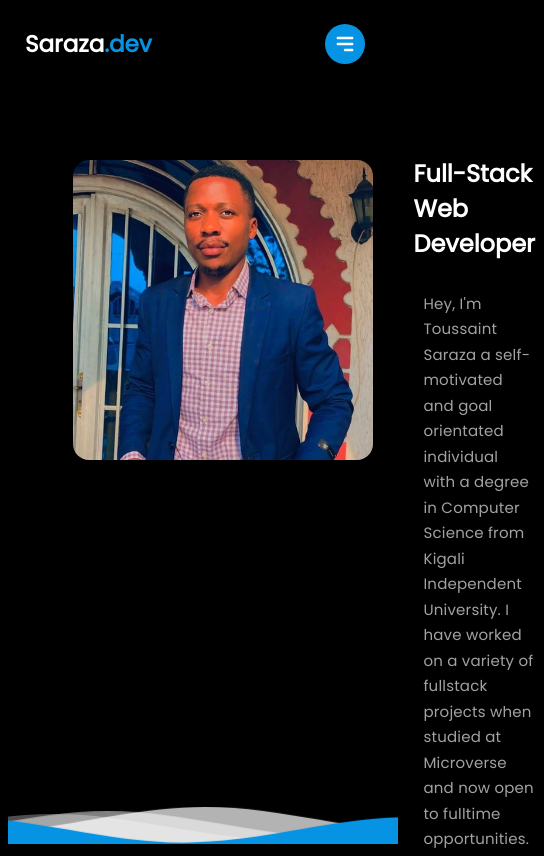
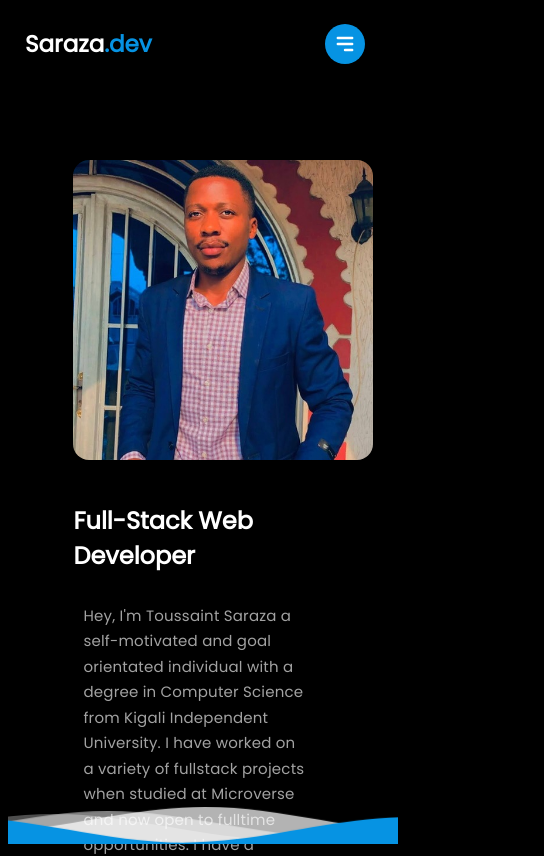
Before and after one commit to sarazaToussaint/Saraza-dev, a React (Create React App) app: page /About in a window 390 px wide. Shown: the top 856 px of the page, 544 px wide, since content can reach past the window. Built offline with nearby package versions, Linux system fonts and the light colour scheme.

Commit message:
Add responsiveness for the about page

```diff
--- a/src/App.css
+++ b/src/App.css
@@ -388,4 +388,15 @@ button {
     font-weight: 600;
     margin-left: -143px;
   }
+
+  .about-container {
+    display: flex;
+    flex-direction: column;
+    width: 100%;
+
+    /* margin: auto;
+    margin-top: 5rem;
+    gap: 40px;
+    max-width: 65%; */
+  }
 }
```
